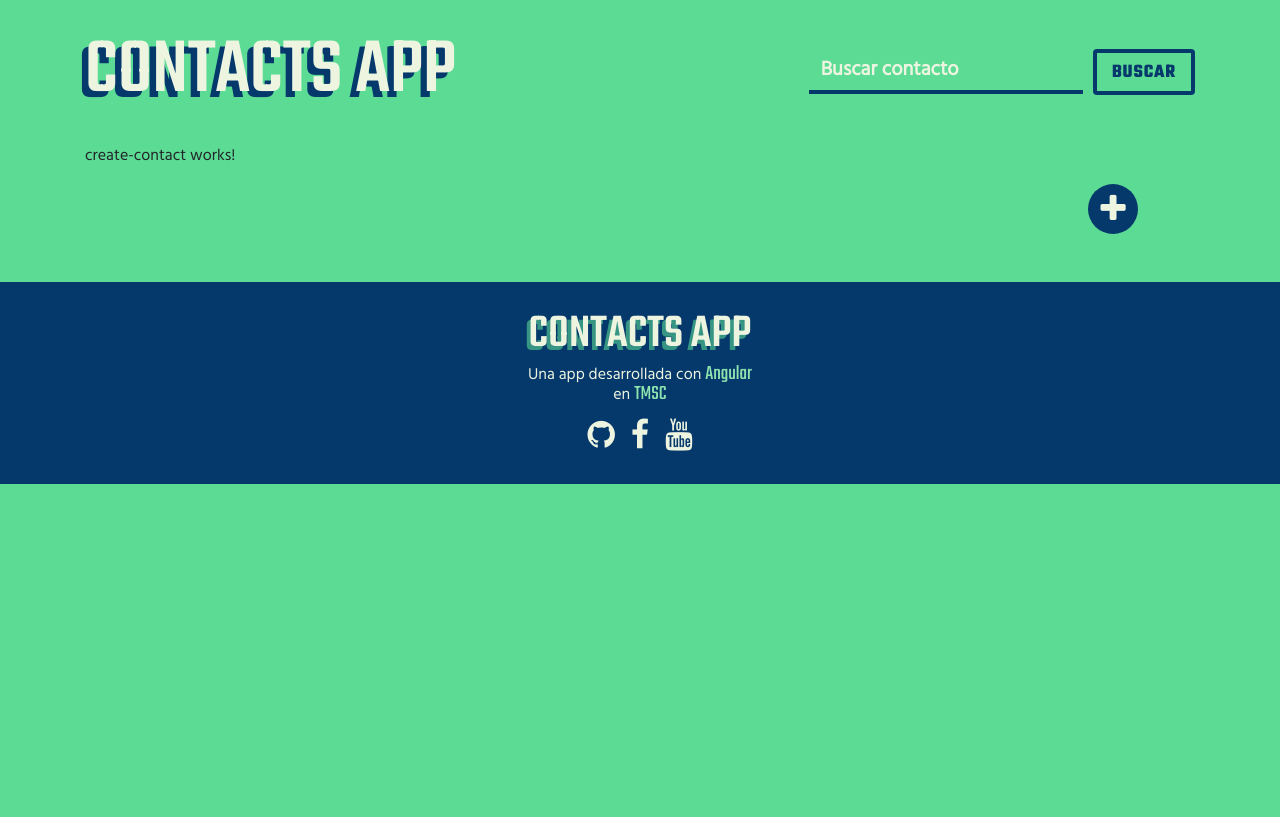
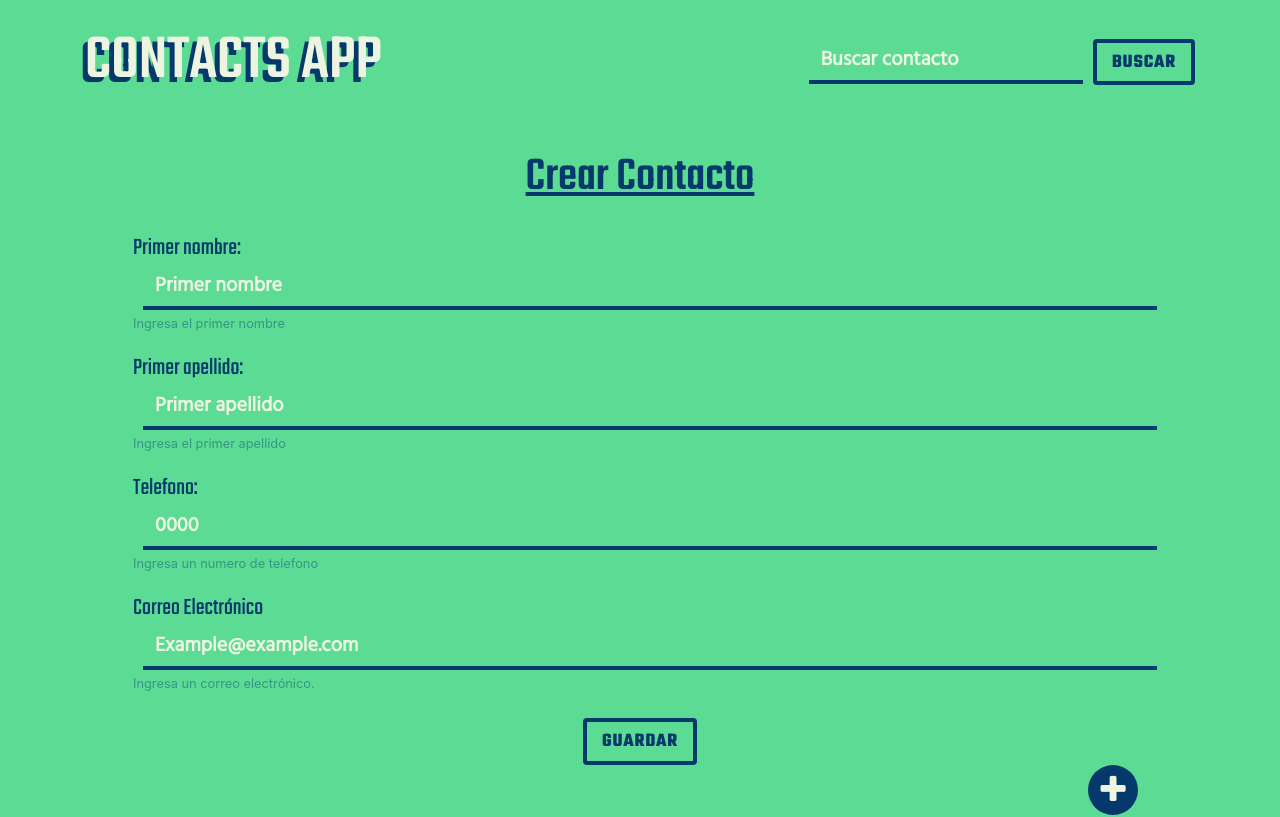
Before and after one commit to OliverZulett/The-MEAN-Stack_Course-Repo, an Angular app in the folder FrontEnd/06-Angular-03/contacts-app/: page /Crear in a window 1280 px wide. Shown: the top 817 px of the page. Built offline with nearby package versions, Linux system fonts and the light colour scheme.

Commit message:
Editado por: SUDO en: 14/06/2020 a horas: 18:35
create contact template

```diff
--- a/FrontEnd/06-Angular-03/contacts-app/src/app/models/Contact.interface.ts
+++ b/FrontEnd/06-Angular-03/contacts-app/src/app/models/Contact.interface.ts
@@ -1,7 +1,7 @@
 export interface IContact {
     firstName: string;
+    cellPhone: number;
     firstSurname: string;
-    cellPhone: number;
     email: string;
     secondName: string;
     secondSurname: string;
--- a/FrontEnd/06-Angular-03/contacts-app/src/app/pages/create-contact/create-contact.component.css
+++ b/FrontEnd/06-Angular-03/contacts-app/src/app/pages/create-contact/create-contact.component.css
@@ -0,0 +1,18 @@
+h1, label {
+    color: var(--first_color);
+}
+
+small {
+    color: var(--second_color);
+}
+
+h1 {
+    font-size: 3em;
+    text-decoration: underline;
+}
+
+label {
+    font-family: "Teko", sans-serif;
+    font-size: 1.5em;
+    margin-bottom: 0;
+}
--- a/FrontEnd/06-Angular-03/contacts-app/src/app/pages/create-contact/create-contact.component.html
+++ b/FrontEnd/06-Angular-03/contacts-app/src/app/pages/create-contact/create-contact.component.html
@@ -1 +1,122 @@
-<p>create-contact works!</p>
+
+
+
+<h1 class="text-center mb-4 mt-4">Crear Contacto</h1>
+<div class="pl-2 pr-2 pl-md-5 pr-md-5">
+  <form>
+
+    <!-- First  Name-->
+    <div class="form-group">
+      <label for="firstName">
+        Primer nombre:
+      </label>
+      <input
+        id="firstName"
+        class="form-control"
+        name="firstName"
+        type="text"
+        placeholder="Primer nombre"
+        aria-describedby="firstNameHelp"
+      />
+      <small id="firstNameHelp" class="">
+        Ingresa el primer nombre
+      </small>
+    </div>
+
+    <!-- Second Name -->
+    <!-- <div class="form-group">
+      <label for="secondName">
+        Segundo nombre:
+      </label>
+      <input
+        id="secondName"
+        class="form-control"
+        name="secondName"
+        type="text"
+        placeholder="Segundo nombre"
+        aria-describedby="secondNameHelp"
+      />
+      <small id="secondNameHelp" class="">
+        Ingresa tu segundo nombre
+      </small>
+    </div> -->
+
+    <!-- First  Surname-->
+    <div class="form-group">
+      <label for="firstSurname">
+        Primer apellido:
+      </label>
+      <input
+        id="firstSurname"
+        class="form-control"
+        name="firstSurname"
+        type="text"
+        placeholder="Primer apellido"
+        aria-describedby="firstSurnameHelp"
+      />
+      <small id="firstSurnameHelp" class="">
+        Ingresa el primer apellido
+      </small>
+    </div>
+
+    <!-- Second Surname -->
+    <!-- <div class="form-group">
+      <label for="secondSurname">
+        Segundo apellido:
+      </label>
+      <input
+        id="secondSurname"
+        class="form-control"
+        name="secondSurname"
+        type="text"
+        placeholder="Segundo apellido"
+        aria-describedby="secondSurnameHelp"
+      />
+      <small id="secondSurnameHelp" class="">
+        Ingresa tu segundo apellido
+      </small>
+    </div> -->
+
+    <!--Cell Phone-->
+    <div class="form-group">
+      <label for="cellPhone">
+        Telefono:
+      </label>
+      <input
+        id="cellPhone"
+        class="form-control"
+        name="cellPhone"
+        type="text"
+        placeholder="0000"
+        aria-describedby="cellPhoneHelp"
+      />
+      <small id="cellPhoneHelp" class="">
+        Ingresa un numero de telefono
+      </small>
+    </div>
+
+    <div class="form-group">
+      <label for="email">
+        Correo Electrónico
+      </label>
+      <input
+        id="email"
+        type="email"
+        class="form-control"
+        aria-describedby="emailHelp"
+        placeholder="Example@example.com"
+      />
+      <small id="emailHelp" class="">
+        Ingresa un correo electrónico.
+      </small>
+    </div>
+
+    <!-- send form -->
+    <div class="text-center mt-4">
+      <button class="btn draw-border mt-2 mt-sm-0" type="submit">
+        GUARDAR
+      </button>
+    </div>
+
+  </form>
+</div>
--- a/FrontEnd/06-Angular-03/contacts-app/src/app/shared/header/header.component.css
+++ b/FrontEnd/06-Angular-03/contacts-app/src/app/shared/header/header.component.css
@@ -1,6 +1,6 @@
 h1 {
   text-transform: uppercase;
-  font-size: 5rem;
+  font-size: 4rem;
   color: var(--fifth_color);
   text-shadow: -0.08em 0.08em var(--first_color);
   transition: color 0.7s ease-in-out, text-shadow 0.7s ease-in-out;
```
